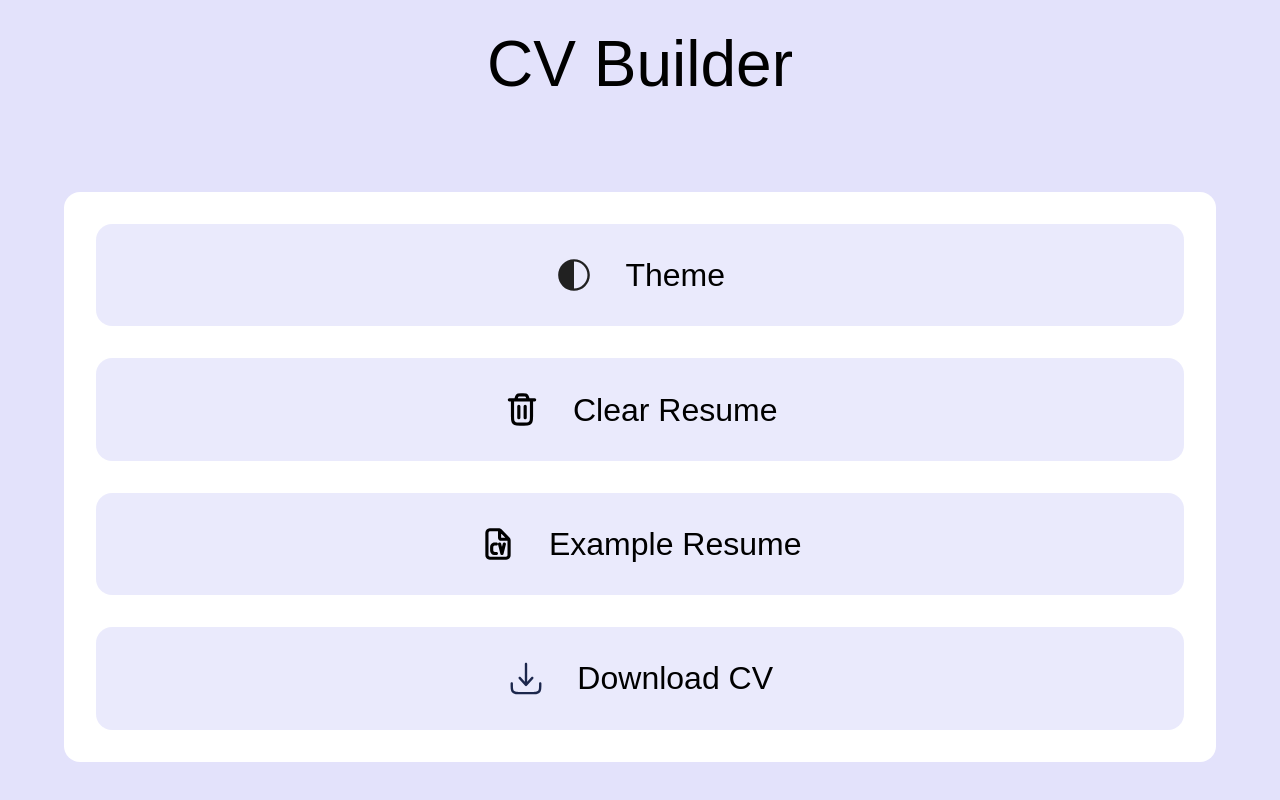
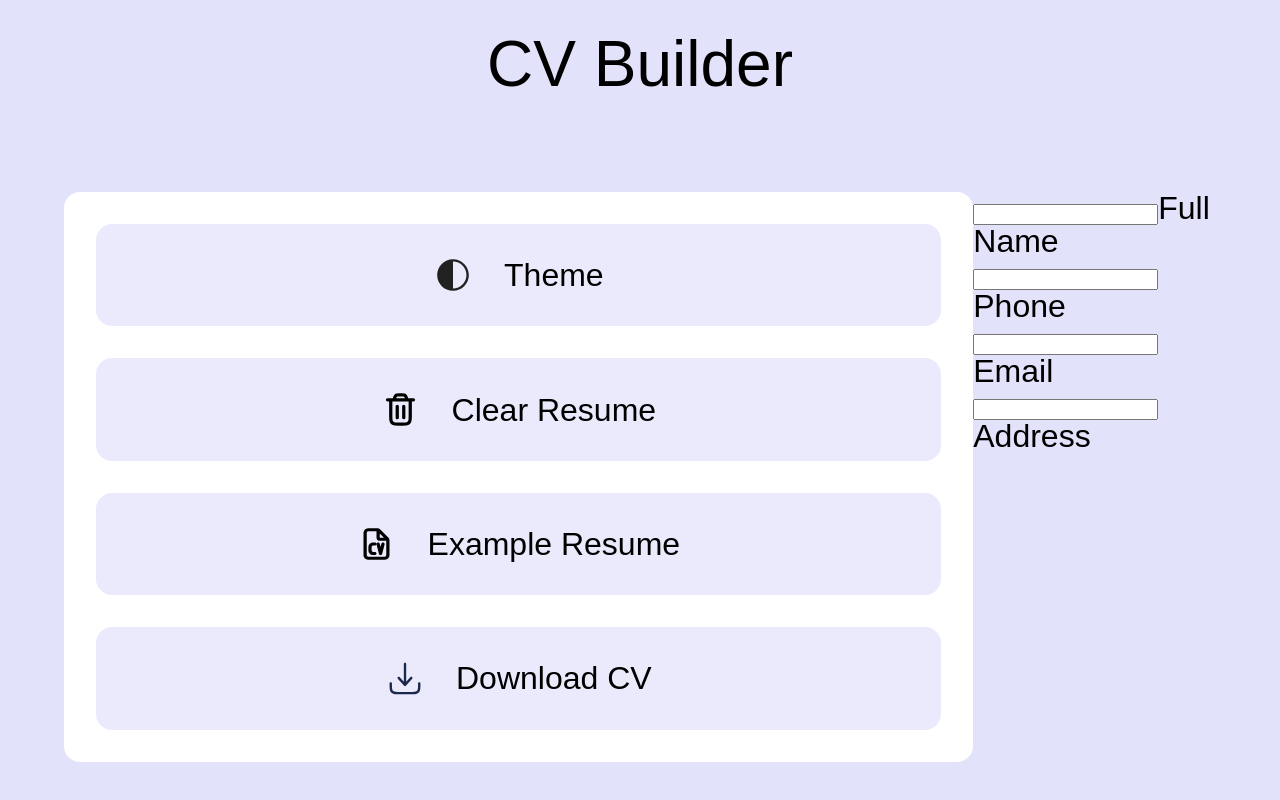
Before and after one commit to Rohan-1-3/CV-Builder, a React (Vite) app: page / in a window 1280 px wide. Built offline with nearby package versions, Linux system fonts and the light colour scheme.

Commit message:
created skeleton component for personal details

```diff
--- a/src/components/App.jsx
+++ b/src/components/App.jsx
@@ -5,7 +5,8 @@ import darkTheme from "../assets/dark-theme.svg"
 import trash from "../assets/trash.svg"
 import file from "../assets/file.svg"
 import download from "../assets/download.svg"
-import React from 'react'
+import React, { useState } from 'react'
+import PersonalDetails from './PersonalDetails'
 
 const extraFeatures = [
     {
@@ -31,6 +32,17 @@ const extraFeatures = [
 ]
 
 function App() {
+    const [personalDetails, setPersonalDetails] = useState({
+        fullName: "",
+        phone: "",
+        email: "",
+        address : ""
+    });
+
+    const handlePersonalDetailsChange = (newDetails)=>{
+        setPersonalDetails(newDetails)
+    }
+
 
     return(
         <React.Fragment>
@@ -38,7 +50,9 @@ function App() {
                 <p className='title'>CV Builder</p>
             </header>
             <div className='main-container'>
-                <ExtraFeatures features = {extraFeatures} />
+                <ExtraFeatures features = {extraFeatures}/>
+                <PersonalDetails details={personalDetails} onUpdate={handlePersonalDetailsChange}/>
+
             </div>
         </React.Fragment>
     )
--- a/src/components/ExtraFeatures.jsx
+++ b/src/components/ExtraFeatures.jsx
@@ -12,7 +12,6 @@ function FeatureCard ({detail}){
 }
 
 function ExtraFeatures({features}) {
-    console.log(features)
 
     return (
         <div className='extra-features'>
--- /dev/null
+++ b/src/components/PersonalDetails.jsx
@@ -0,0 +1,64 @@
+/* eslint-disable react/prop-types */
+// import React from 'react';
+
+import { useEffect, useState } from "react";
+
+const InputField = ({ id, label, value, onChange }) => {
+  return (
+    <div className={`input-div ${id}`}>
+      <input
+        className={id}
+        id={id}
+        value={value}
+        onChange={onChange}
+      />
+      <label htmlFor={id}>{label}</label>
+    </div>
+  );
+};
+
+function PersonalDetails({details, onUpdate}) {
+    const [personalDetail, setPersonalDetail] = useState(details);
+
+    useEffect(()=>{
+        onUpdate(personalDetail)
+    }, [onUpdate, personalDetail]);
+
+    const handleInputChange = (field, value) => {
+        setPersonalDetail({ ...personalDetail, [field]: value });
+    };
+
+    return (
+        <div className='personal-details'>
+            <InputField
+            id="full-name"
+            label="Full Name"
+            value={personalDetail.fullName}
+            onChange={(e) => handleInputChange('fullName', e.target.value)}
+            />
+
+            <InputField
+                id="phone"
+                label="Phone"
+                value={personalDetail.phone}
+                onChange={(e) => handleInputChange('phone', e.target.value)}
+            />
+
+            <InputField
+                id="email"
+                label="Email"
+                value={personalDetail.email}
+                onChange={(e) => handleInputChange('email', e.target.value)}
+            />
+
+            <InputField
+                id="address"
+                label="Address"
+                value={personalDetail.address}
+                onChange={(e) => handleInputChange('address', e.target.value)}
+            />
+        </div>
+    );
+}
+
+export default PersonalDetails;
--- a/src/cssFiles/App.css
+++ b/src/cssFiles/App.css
@@ -2,6 +2,7 @@
     width: 90%;
     margin: auto auto;
     max-width: 1200px;
+    min-width: 600px;
     display: flex;
 }
 
```
